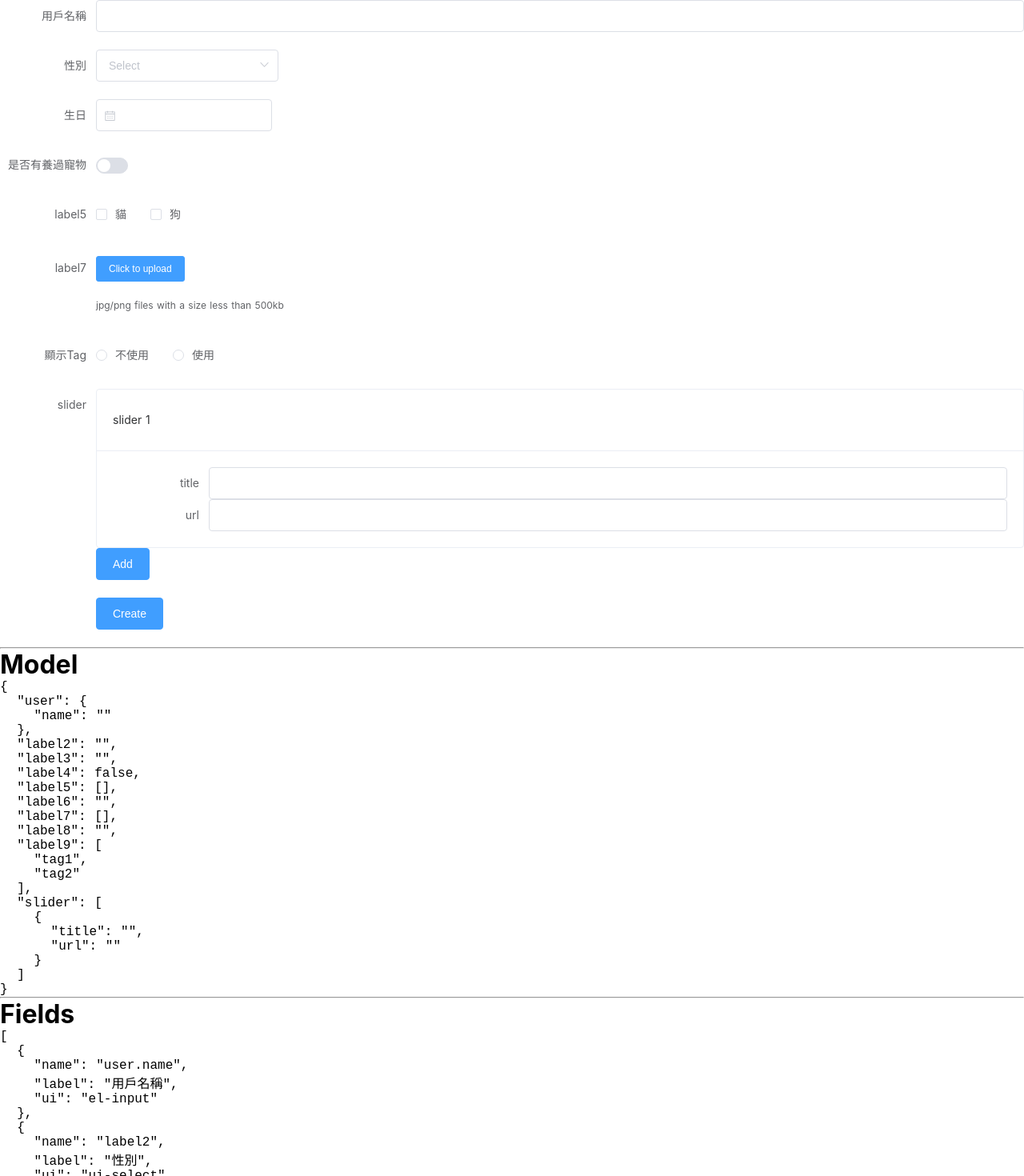
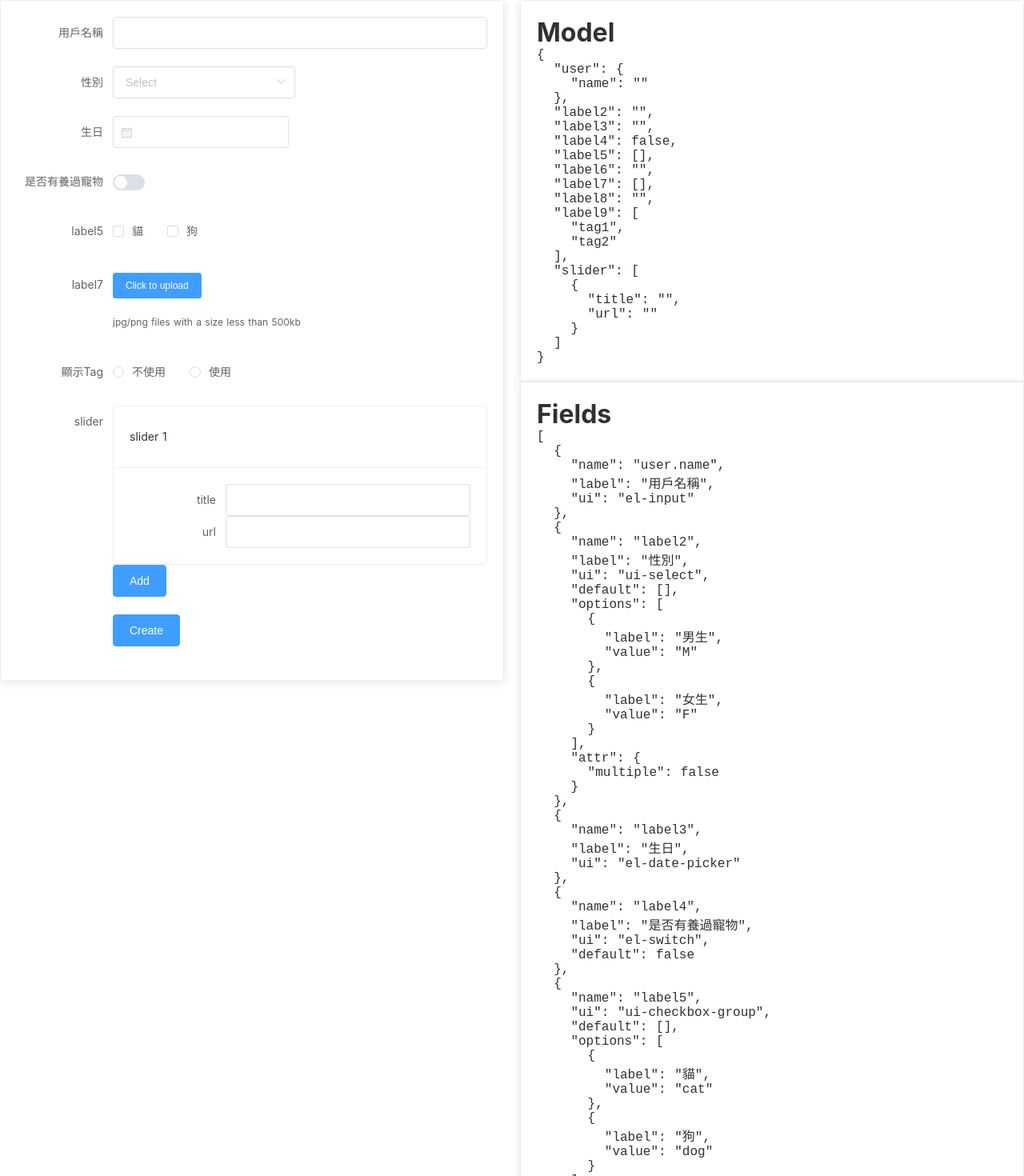
Before and after one commit to walter0331/nuxt-element-form-example, a Nuxt app: page / in a window 1280 px wide. Shown: the top 1470 px of the page at 80% size. Built offline with nearby package versions, Linux system fonts and the light colour scheme.

Commit message:
update: Form builder

```diff
--- a/pages/index.vue
+++ b/pages/index.vue
@@ -1,15 +1,23 @@
 <template>
-  <div>
+  <el-row :gutter="20">
+    <el-col :span="12">
+      <el-card>
         <FormBuilder v-model="model" :fields="fields" @submit.native.prevent>
           <el-button type="primary" @click="onSubmit">Create</el-button>
         </FormBuilder>
-    <hr>
+      </el-card>
+    </el-col>
+    <el-col :span="12">
+      <el-card>
         <h1>Model</h1>
         <pre>{{model}}</pre>
-    <hr>
+      </el-card>
+      <el-card>
         <h1>Fields</h1>
         <pre>{{fields}}</pre>
-  </div>
+      </el-card>
+    </el-col>
+  </el-row>
 </template>
 
 <script>
```
Lines whose indentation alone changed are shown as unchanged.
